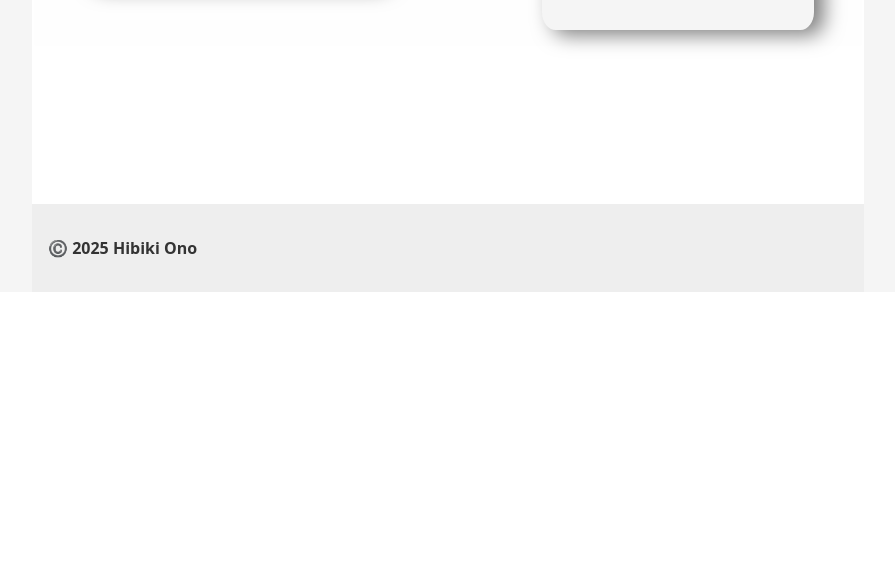
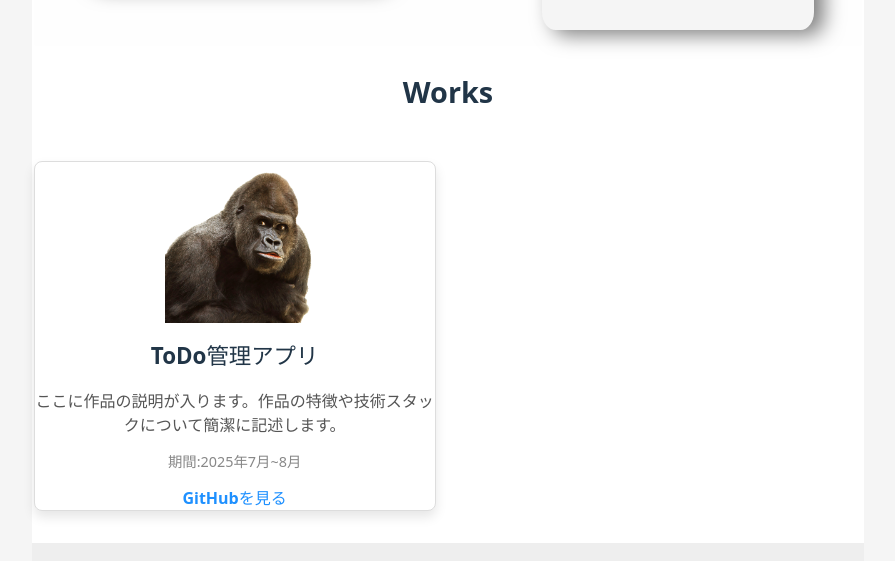
Before and after one commit to OnoHibiki/westdaiyo, a React (Vite) app in the folder about-me-ts/: page / in a window 1280 px wide. Shown: the part 508-1069 px from the top of the page, without its empty margins (192-1087 px from the left). Before the commit the page ends 800 px from the top, so only its background shows below. Built offline with nearby package versions, Linux system fonts and the light colour scheme.

Commit message:
WorkCard追加

```diff
--- a/about-me-ts/src/components/About.tsx
+++ b/about-me-ts/src/components/About.tsx
@@ -3,6 +3,8 @@ import styles from "./About.module.css";
 import profile1 from "../assets/profile1.png";
 import profile2 from "../assets/profile2.jpg";
 import profile3 from "../assets/profile3.png";
+
+import WorkCard from "./WorkCard";
 
 const About:React.FC = () => {
     //複数の画像を配列で管理。ランダム表示
@@ -13,7 +15,10 @@ const About:React.FC = () => {
         return images[randomIndex];
     },[]);
 
-    return(
+    return (
+        <div>
+            <div className={styles.profileSection}>
+
                 <div className={styles.container}>
                     <img src={selectedImage} alt="プロフィール画像" className={styles.image} />
 
@@ -32,6 +37,14 @@ const About:React.FC = () => {
                     </div>
 
                 </div>
+
+            </div>
+
+            <WorkCard />
+
+
+        </div>
+
     );
 };
 
--- /dev/null
+++ b/about-me-ts/src/components/WorkCard.module.css
@@ -0,0 +1,54 @@
+.workHeading{
+    font-size: 1.8rem;
+    font-weight: bold;
+    margin-bottom: 3rem;
+    text-align: center;
+}
+
+.card{
+    display: flex;
+    flex-direction: column;
+    align-items: center;
+    background-color: #fff;
+    border-radius: 8px;
+    border: 1px solid #ddd;
+    box-shadow: 0 6px 12px rgba(0, 0, 0, 0.1);
+    max-width: 400px;
+
+}
+
+.image{
+    width: 50%;
+    height: 50%;
+    padding-left: 15%;
+    border-radius: 8px;
+    margin-bottom: 0.5rem;
+}
+
+.content{
+    text-align: center;
+}
+
+.title{
+    font-size: 1.4rem;
+    font-weight: bold;
+    margin: 0.5rem 0;
+    text-align: center;
+}
+
+.description{
+    color: #555;
+    margin-bottom: 0.5rem;
+}
+
+.date{
+    font-size: 0.9rem;
+    color: #888;
+    margin-bottom: 0.8rem;
+}
+
+.link{
+    text-decoration: none;
+    color: #1e90ff;
+    font-weight: bold;
+}
--- a/about-me-ts/src/components/WorkCard.tsx
+++ b/about-me-ts/src/components/WorkCard.tsx
@@ -1,9 +1,13 @@
 import React from "react";
 import styles from "./WorkCard.module.css";
-import appImage from "../assets/sample-work.jpg";
+import appImage from "../assets/work.png";
 
 const WorkCard: React.FC = () => {
   return (
+    <div className={styles.workCard}>
+
+        <h2 className={styles.workHeading}>Works</h2>
+
         <div className={styles.card}>
             <img src={appImage} alt="作品サムネイル" className={styles.image} />
             <div className={styles.content}>
@@ -15,6 +19,8 @@ const WorkCard: React.FC = () => {
                 <a href="#" className={styles.link}>GitHubを見る</a>
             </div>
         </div>
+
+    </div>
   );
 };
 
```
Also changed, not shown: about-me-ts/src/assets/work.png (added). Lines whose indentation alone changed are shown as unchanged.
